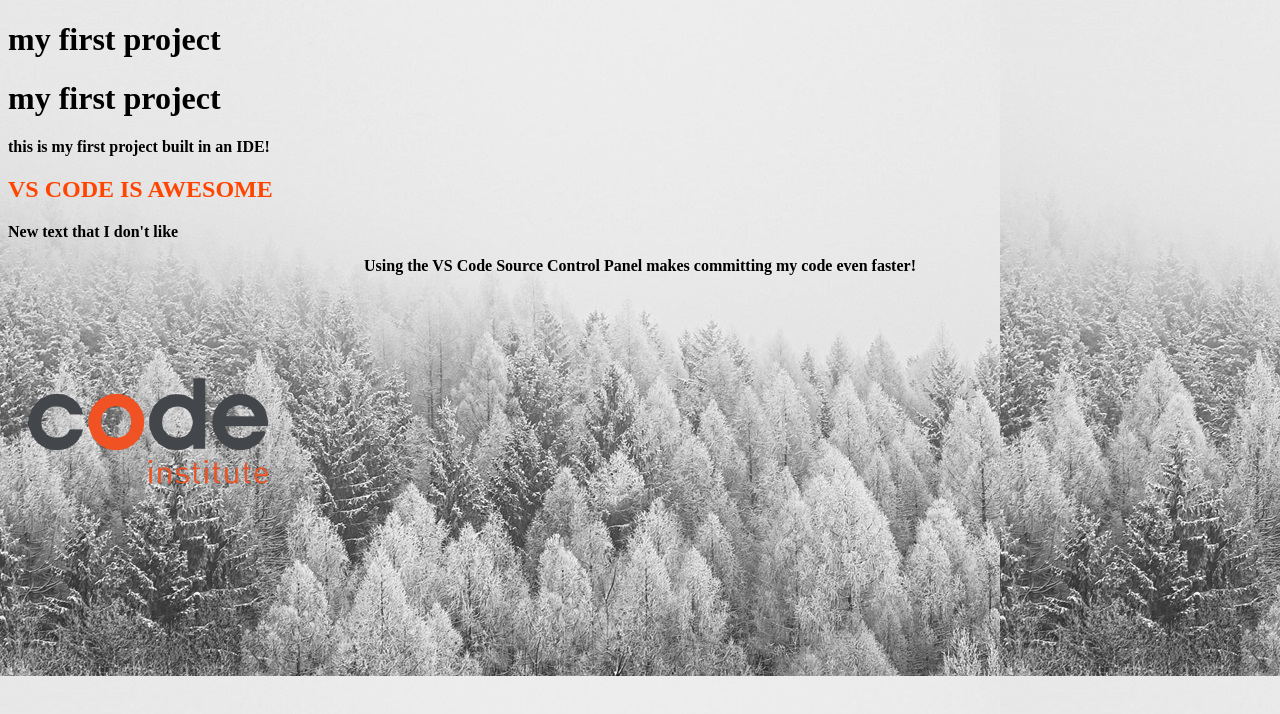
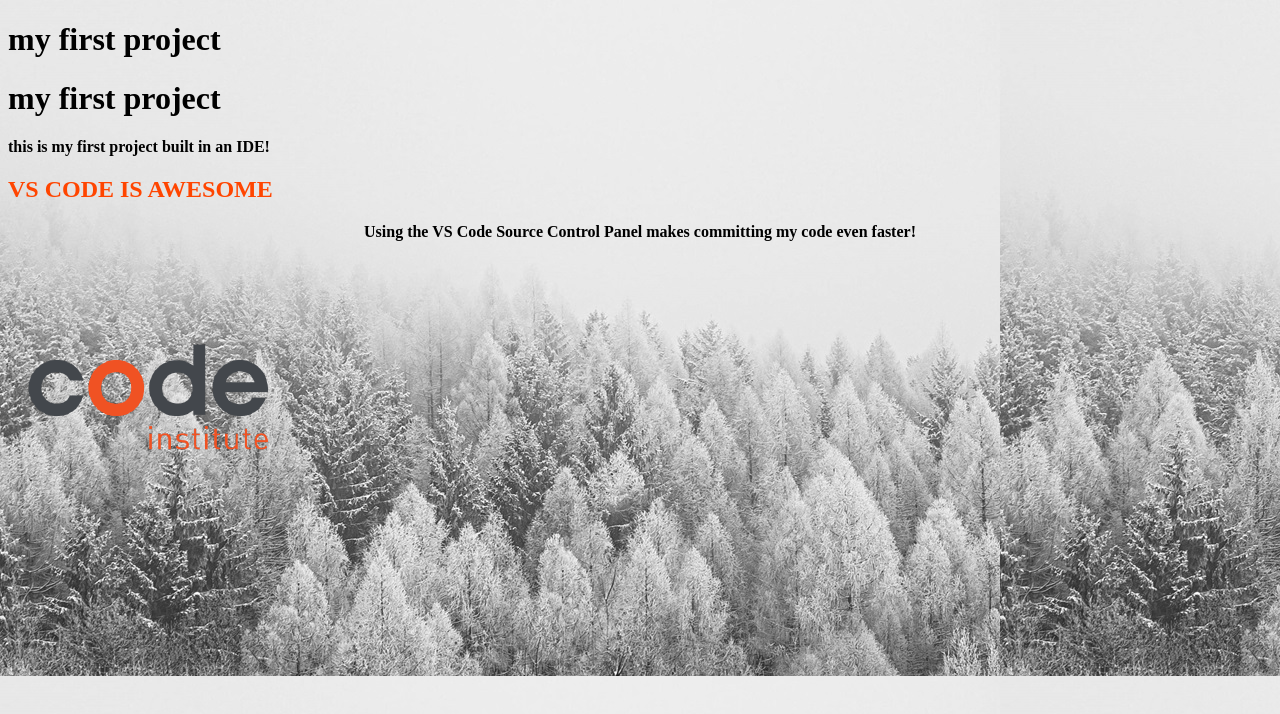
Before and after one commit to SalimJamshidi/my-project-, a plain HTML site: page index.html in a window 1280 px wide. Drawn offline with Linux system fonts and the light colour scheme.

Commit message:
deleted the extra p text

```diff
--- a/index.html
+++ b/index.html
@@ -16,7 +16,6 @@
 
         <p>this is my first project built in an IDE!</p>
         <h2> VS CODE IS AWESOME</h2>
-        <p> New text that I don't like</p>
         <p class="text-center">Using the VS Code Source Control Panel makes committing my code even faster!</p>
 
 
```
